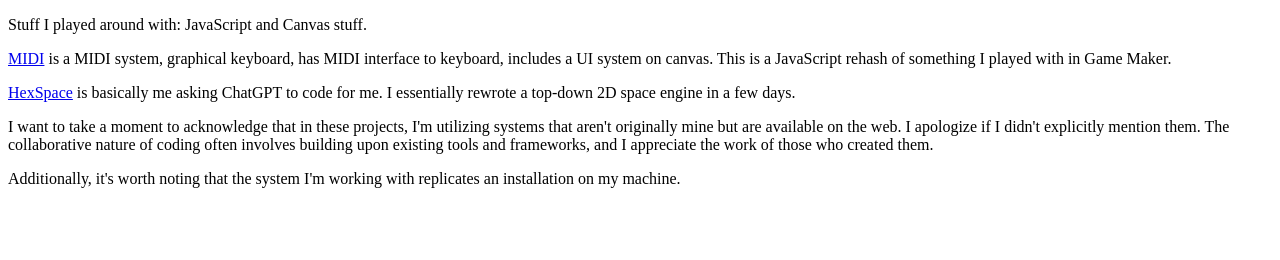
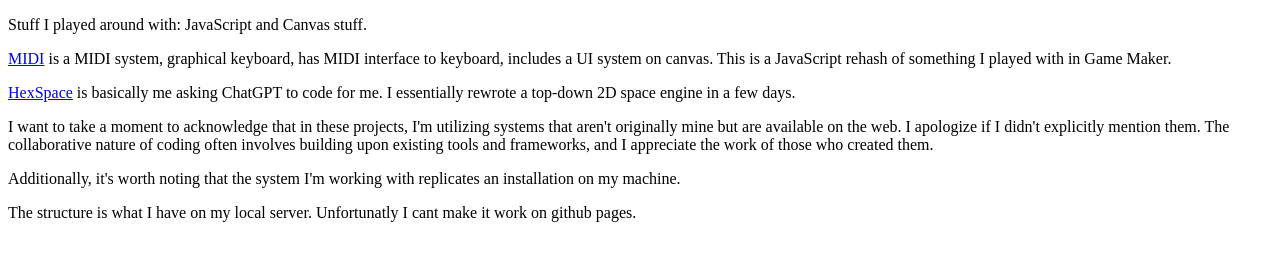
Before and after one commit to icuurd12b42/WebDev, a plain HTML site: page default.html in a window 1280 px wide. Drawn offline with Linux system fonts and the light colour scheme.

Commit message:
Update default.html

```diff
--- a/default.html
+++ b/default.html
@@ -17,5 +17,7 @@
 
     <p>Additionally, it's worth noting that the system I'm working with replicates an installation on my machine.</p>
 
+    <p>The structure is what I have on my local server. Unfortunatly I cant make it work on github pages.</p>
+
 </body>
 </html>
```
